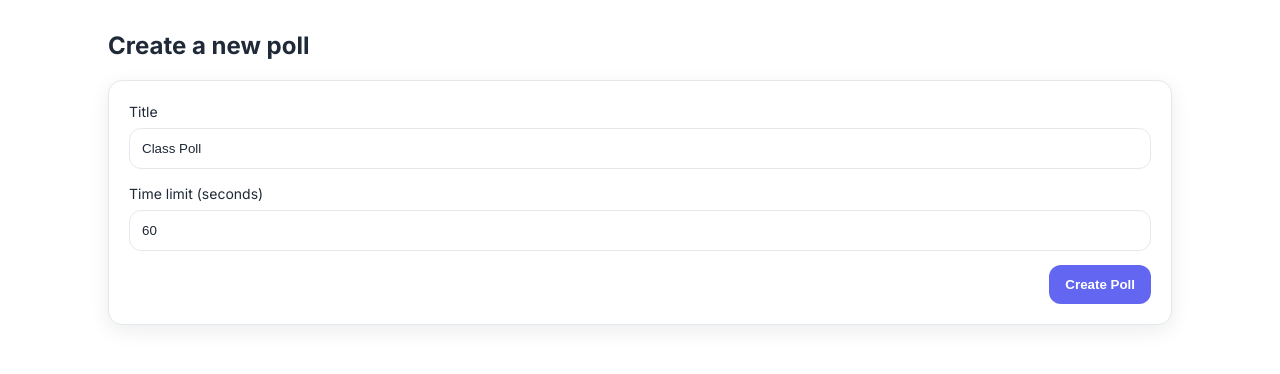
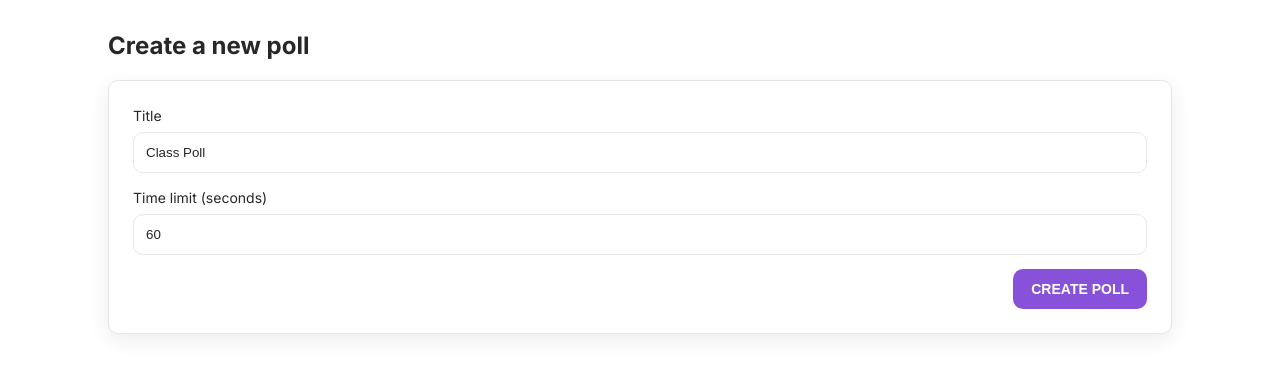
Before and after one commit to aaditya1729-hub/intervue, a React (Vite) app in the folder frontend/: page /teacher/create in a window 1280 px wide. Shown: the top 374 px of the page. Built offline with nearby package versions, Linux system fonts and the light colour scheme; no server answers.

Commit message:
feat(ui): match Figma palette/typography, add teacher actions menu, close poll event

```diff
--- a/frontend/src/components/ResultsChart.jsx
+++ b/frontend/src/components/ResultsChart.jsx
@@ -7,7 +7,7 @@ export default function ResultsChart({ options = [], counts = [], highlightIndex
         const pct = Math.round((c/total)*100);
         const barStyle = {
           width:`${pct}%`,
-          background: i===highlightIndex ? 'var(--primary-600)' : 'var(--primary)'
+          background: i===highlightIndex ? 'var(--primary-hover)' : 'var(--primary)'
         };
         return (
           <div key={i} className="grid" style={{gap:6}}>
--- a/frontend/src/styles/index.css
+++ b/frontend/src/styles/index.css
@@ -2,14 +2,15 @@
   --bg:#ffffff;
   --panel:#ffffff;
   --panel-2:#ffffff;
-  --border:#e5e7eb;
-  --text:#1f2937;
-  --muted:#6b7280;
-  --primary:#6366f1;
-  --primary-600:#4338ca;
+  --border:#e5e7eb; /* Light Gray */
+  --text:#272727; /* Dark Gray */
+  --muted:#686868; /* Medium Gray */
+  --primary:#8752D9; /* Primary Purple */
+  --primary-hover:#4959DC; /* Hover purple */
+  --accent:#5272F0; /* Dark Purple accent */
   --danger:#ef4444;
   --success:#16a34a;
-  --radius:14px;
+  --radius:10px;
   --shadow:0 6px 20px rgba(17,24,39,0.08);
   --container:1120px;
 }
@@ -23,25 +24,38 @@ h3{font-size:18px;margin:0 0 6px;font-weight:600}
 label{font-size:14px;color:var(--text)}
 
 .container{max-width:var(--container);margin:0 auto;padding:28px}
-.card{background:var(--panel);border:1px solid var(--border);border-radius:var(--radius);padding:20px;box-shadow:var(--shadow)}
+.card{background:var(--panel);border:1px solid var(--border);border-radius:var(--radius);padding:24px;box-shadow:var(--shadow)}
 .row{display:flex;gap:16px;align-items:center}
 .grid{display:grid;gap:16px}
 
-.button{cursor:pointer;border:0;border-radius:12px;padding:12px 16px;background:var(--primary);color:white;font-weight:600;transition:all .15s ease}
-.button:hover{background:var(--primary-600);transform:translateY(-1px)}
-.button.ghost{background:#f9fafb;border:1px solid var(--border);color:var(--text)}
-.button.ghost:hover{background:#f3f4f6}
+.button{cursor:pointer;border:0;border-radius:10px;padding:12px 18px;background:var(--primary);color:white;font-weight:700;transition:all .15s ease;text-transform:uppercase;font-size:14px}
+.button:hover{background:var(--primary-hover);transform:translateY(-1px)}
+.button:disabled{opacity:.6;cursor:not-allowed;transform:none}
+.button.secondary{background:#ffffff;color:var(--primary);border:1px solid var(--primary)}
+.button.secondary:hover{background:#f9fafb}
 
-.input, .select{background:#ffffff;border:1px solid var(--border);color:var(--text);padding:12px 12px;border-radius:12px;width:100%}
+.input, .select{background:#ffffff;border:1px solid var(--border);color:var(--text);padding:12px 12px;border-radius:10px;width:100%;outline:none;transition:border-color .15s, box-shadow .15s}
+.input:focus, .select:focus{border-color:var(--primary);box-shadow:0 0 0 3px rgba(135,82,217,0.2)}
+.input.error{border-color:#ef4444}
 
 .header{display:flex;align-items:center;justify-content:space-between;margin-bottom:16px}
 .header .title{font-size:24px;font-weight:700}
 .subtle{color:var(--muted)}
 
-.option-button{border:1px solid var(--border);border-radius:12px;padding:12px 14px;background:#ffffff;text-align:left}
+.option-button{border:1px solid var(--border);border-radius:10px;padding:12px 14px;background:#ffffff;text-align:left;transition:border-color .15s, box-shadow .15s}
 .option-button:hover{border-color:var(--primary)}
-.option-button.selected{border-color:var(--primary);box-shadow:0 0 0 3px rgba(99,102,241,0.2)}
+.option-button.selected{border-color:var(--primary);box-shadow:0 0 0 3px rgba(135,82,217,0.2)}
+.option-button.disabled{opacity:.6;pointer-events:none}
 
-.progress-track{background:#f3f4f6;border-radius:10px;overflow:hidden}
+.progress-track{background:#f2f2f2;border-radius:10px;overflow:hidden}
 .progress-bar{height:12px;background:var(--primary)}
 .progress-label{display:flex;justify-content:space-between;font-size:14px}
+
+/* Responsive */
+@media (max-width: 900px){
+  .container{padding:20px}
+}
+@media (max-width: 768px){
+  .grid-2-col{grid-template-columns:1fr !important}
+  .row.wrap{flex-wrap:wrap}
+}
--- a/frontend/src/views/TeacherDashboard.jsx
+++ b/frontend/src/views/TeacherDashboard.jsx
@@ -18,6 +18,7 @@ export default function TeacherDashboard(){
   const { results, currentQuestion, studentCount } = useSelector(s=>s.poll);
   const [history, setHistory] = useState([]);
   const [students, setStudents] = useState([]);
+  const [menuOpen, setMenuOpen] = useState(false);
   const socketRef = useRef(null);
 
   useEffect(()=>{
@@ -42,6 +43,12 @@ export default function TeacherDashboard(){
     });
   }
 
+  function closePoll(){
+    socketRef.current.emit('teacher:close_question', {}, (res)=>{
+      if (!res?.ok) alert(res?.error || 'Failed to close');
+    });
+  }
+
   function kickStudent(id){
     socketRef.current.emit('teacher:kick_student', { studentId: id }, ()=>{
       setStudents(s=>s.filter(x=>x.id!==id));
@@ -50,7 +57,16 @@ export default function TeacherDashboard(){
 
   return (
     <div className="container grid" style={{gap:20}}>
-      <Header title={`Teacher Dashboard • ${pollId}`} right={<div className="subtle">Students: {studentCount}</div>} />
+      <Header title={`Teacher Dashboard • ${pollId}`} right={<div className="row"><div className="subtle">Students: {studentCount}</div><button className="button secondary" onClick={()=>setMenuOpen(o=>!o)} style={{padding:'8px 12px'}}>⋮</button></div>} />
+
+      {menuOpen && (
+        <Card style={{maxWidth:240, position:'absolute', right:28, zIndex:5}}>
+          <div className="grid">
+            <button className="button secondary" onClick={closePoll}>Close Poll</button>
+            <button className="button secondary" onClick={()=>window.location.reload()}>View Results</button>
+          </div>
+        </Card>
+      )}
 
       {!currentQuestion && (
         <QuestionForm onStart={startQuestion} />
@@ -76,7 +92,7 @@ export default function TeacherDashboard(){
         </Card>
       )}
 
-      <div className="grid" style={{gridTemplateColumns:'2fr 1fr', gap:20}}>
+      <div className="grid grid-2-col" style={{gridTemplateColumns:'2fr 1fr', gap:20}}>
         <Card>
           <h3>History</h3>
           {history.length===0 && <div className="subtle">No past questions yet.</div>}
@@ -95,7 +111,7 @@ export default function TeacherDashboard(){
             {students.map(s => (
               <div key={s.id} className="row" style={{justifyContent:'space-between'}}>
                 <div>{s.name} {s.isConnected ? '' : '(left)'}</div>
-                <Button variant="ghost" onClick={()=>kickStudent(s.id)} style={{borderColor:'var(--danger)', color:'var(--danger)'}}>Remove</Button>
+                <button className="button secondary" onClick={()=>kickStudent(s.id)}>Remove</button>
               </div>
             ))}
             {students.length===0 && <div className="subtle">Waiting for students...</div>}
```
Also changed, not shown: 1 other file (tests, documents, lock files or other folders).
